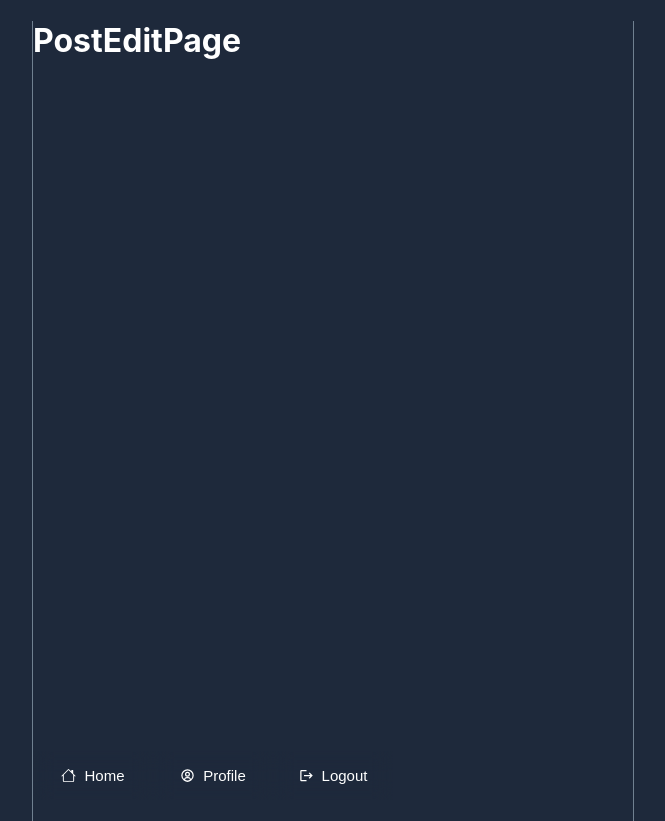
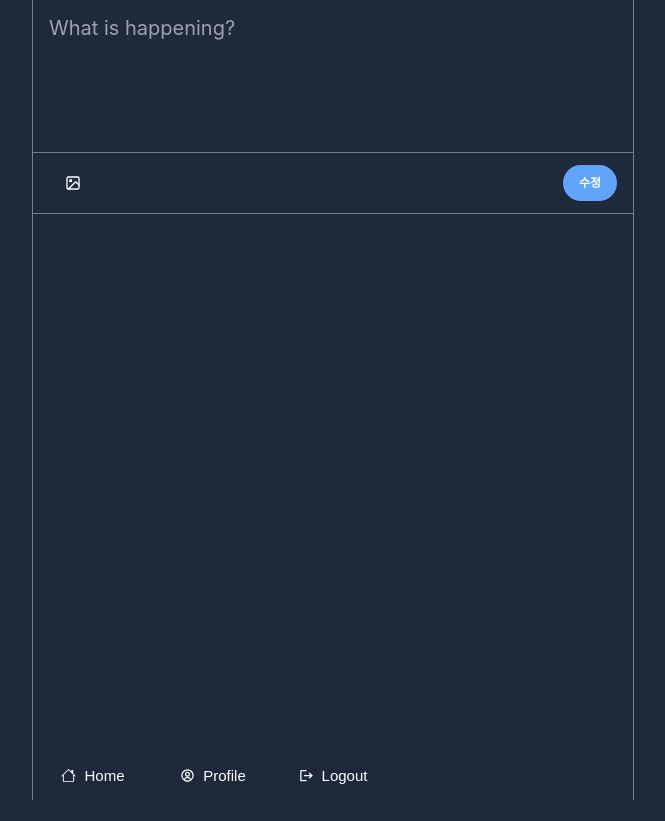
Before and after one commit to devHaemi/twitter, a React (Create React App) app: page /posts/edit/1 in a window 1280 px wide. Shown: the whole page, without its empty margins (307-972 px from the left). After the commit the page ends 800 px from the top, so only its background shows below. Built offline with nearby package versions, Linux system fonts and the light colour scheme; no server answers; the database is empty; sample sign-in values are in the browser's storage.

Commit message:
게시판 CRUD 구현

```diff
--- a/src/components/Router.tsx
+++ b/src/components/Router.tsx
@@ -2,9 +2,9 @@
 
 import HomePage from 'pages/home';
 import PostListPage from 'pages/posts';
-import PostDetailPage from 'pages/home/detail';
-import PostNewPage from 'pages/posts/new/new';
-import PostEditPage from 'pages/posts/edit/edit';
+import PostDetailPage from 'pages/posts/detail';
+import PostNewPage from 'pages/posts/new';
+import PostEditPage from 'pages/posts/edit';
 import ProfilePage from 'pages/profile';
 import ProfileEditPage from 'pages/profile/edit/edit';
 import NotificationsPage from 'pages/notifications';
--- a/src/components/posts/PostBox.tsx
+++ b/src/components/posts/PostBox.tsx
@@ -1,6 +1,12 @@
+import { useContext } from 'react';
+import { deleteDoc, doc } from 'firebase/firestore';
+import { Link, useNavigate } from 'react-router-dom';
 import { FaUserCircle } from 'react-icons/fa';
 import { AiFillHeart } from 'react-icons/ai';
-import { Link } from 'react-router-dom';
+import { toast } from 'react-toastify';
+
+import { db } from 'firebaseApp';
+import AuthContext from 'context/AuthContext';
 import { PostProps } from 'pages/home';
 
 interface PostBoxProps {
@@ -8,7 +14,17 @@
 }
 
 export default function PostBox({ post }: PostBoxProps) {
-  const handleDelete = () => {};
+  const { user } = useContext(AuthContext);
+  const navigate = useNavigate();
+
+  const handleDelete = async () => {
+    const confirm = window.confirm('해당 게시글을 삭제하시겠습니까?');
+    if (confirm) {
+      await deleteDoc(doc(db, 'posts', post.id));
+      toast.success('게시글이 삭제되었습니다.');
+      navigate('/');
+    }
+  };
 
   return (
     <div className='post__box'>
@@ -30,15 +46,22 @@
           <div className='post__box-content'>{post?.content}</div>
         </div>
       </Link>
+
       <div className='post__box-footer'>
+        {user?.uid === post?.uid && (
           <>
-          <button type='button' className='post__delete' onClick={handleDelete}>
+            <button
+              type='button'
+              className='post__delete'
+              onClick={handleDelete}
+            >
               Delete
             </button>
             <button type='button' className='post__edit'>
               <Link to={`/posts/edit/${post?.id}`}>Edit</Link>
             </button>
           </>
+        )}
         <button type='button' className='post__likes'>
           <AiFillHeart />
           {post?.likeCount || 0}
--- /dev/null
+++ b/src/components/posts/PostEditForm.tsx
@@ -0,0 +1,93 @@
+import { useCallback, useContext, useEffect, useState } from 'react';
+import { getDoc, doc, updateDoc } from 'firebase/firestore';
+import { useNavigate, useParams } from 'react-router-dom';
+import { FiImage } from 'react-icons/fi';
+import { toast } from 'react-toastify';
+
+import AuthContext from 'context/AuthContext';
+import { db } from 'firebaseApp';
+import { PostProps } from 'pages/home';
+
+export default function PostEditForm() {
+  const [post, setPost] = useState<PostProps | null>(null);
+  const [content, setContent] = useState<string>('');
+  const params = useParams();
+  const { user } = useContext(AuthContext);
+  const navigate = useNavigate();
+
+  const getPost = useCallback(async () => {
+    if (params.id) {
+      const docRef = doc(db, 'posts', params.id);
+      const docSnapshot = await getDoc(docRef);
+
+      setPost({
+        ...(docSnapshot.data() as PostProps),
+        id: docSnapshot.id,
+      });
+      setContent((docSnapshot?.data() as unknown as PostProps)?.content || '');
+    }
+  }, [params.id]);
+
+  useEffect(() => {
+    if (params.id) getPost();
+  }, [getPost]);
+
+  const handleFileUpload = () => {
+    //
+  };
+
+  const handleSubmit = async (e: any) => {
+    e.preventDefault();
+
+    try {
+      if (post) {
+        const postRef = doc(db, 'posts', post.id);
+        await updateDoc(postRef, {
+          content: content,
+        });
+        navigate(`/posts/${post?.id}`);
+        toast.success('게시글을 수정했습니다.');
+      }
+    } catch (error) {
+      console.log(error);
+    }
+  };
+
+  const handleChange = (e: React.ChangeEvent<HTMLTextAreaElement>) => {
+    const { name, value } = e.target;
+
+    if (name === 'content') {
+      setContent(value);
+    }
+  };
+
+  return (
+    <form className='post-form' onSubmit={handleSubmit}>
+      <textarea
+        className='post-form__textarea'
+        required
+        name='content'
+        id='content'
+        placeholder='What is happening?'
+        onChange={handleChange}
+        value={content}
+      />
+      <div className='post-form__submit-area'>
+        <label htmlFor='file-input' className='post-form__file'>
+          <FiImage className='post-form__file-icon' />
+        </label>
+        <input
+          type='file'
+          name='file-input'
+          accept='image/*'
+          onChange={handleFileUpload}
+          className='hidden'
+        />
+        <input type='submit' value='수정' className='post-form__submit-btn' />
+      </div>
+    </form>
+  );
+}
+function userEffect(arg0: () => void, arg1: (() => Promise<void>)[]) {
+  throw new Error('Function not implemented.');
+}
--- a/src/pages/home/detail.tsx
+++ /dev/null
@@ -1,7 +0,0 @@
-export default function PostDetailPage() {
-  return (
-    <div>
-      <h1>PostDetailPage</h1>
-    </div>
-  );
-}
--- a/src/pages/home/index.tsx
+++ b/src/pages/home/index.tsx
@@ -40,8 +40,7 @@
             id: doc.id,
           };
         });
-
-        console.log(dataObj);
+        setPosts(dataObj as PostProps[]);
       });
     }
   }, []);
--- /dev/null
+++ b/src/pages/posts/detail.tsx
@@ -0,0 +1,45 @@
+import { useCallback, useEffect, useState } from 'react';
+import { useNavigate, useParams } from 'react-router-dom';
+import { doc, getDoc } from 'firebase/firestore';
+import { IoIosArrowBack } from 'react-icons/io';
+
+import { db } from 'firebaseApp';
+import { PostProps } from 'pages/home';
+import PostBox from 'components/posts/PostBox';
+import Loader from 'components/loader/Loader';
+import { get } from 'http';
+
+export default function PostDetailPage() {
+  const [post, setPost] = useState<PostProps | null>(null);
+  const params = useParams();
+  const navigate = useNavigate();
+
+  const getPost = useCallback(async () => {
+    if (params.id) {
+      const docRef = doc(db, 'posts', params.id);
+      const docSnapshot = await getDoc(docRef);
+
+      setPost({
+        ...(docSnapshot.data() as PostProps),
+        id: docSnapshot.id,
+      });
+    }
+  }, [params.id]);
+
+  useEffect(() => {
+    if (params.id) {
+      getPost();
+    }
+  }, [getPost]);
+
+  return (
+    <div className='post'>
+      <div className='post__header'>
+        <button type='button' onClick={() => navigate(-1)}>
+          <IoIosArrowBack className='post__header-btn' />
+        </button>
+      </div>
+      {post ? <PostBox post={post} /> : <Loader />}
+    </div>
+  );
+}
--- /dev/null
+++ b/src/pages/posts/edit.tsx
@@ -0,0 +1,5 @@
+import PostEditForm from 'components/posts/PostEditForm';
+
+export default function PostEditPage() {
+  return <PostEditForm />;
+}
--- a/src/pages/posts/edit/edit.tsx
+++ /dev/null
@@ -1,7 +0,0 @@
-export default function PostEditPage() {
-  return (
-    <div>
-      <h1>PostEditPage</h1>
-    </div>
-  );
-}
```
Also changed, not shown: src/pages/posts/new.tsx (renamed from src/pages/posts/new/new.tsx). Lines whose indentation alone changed are shown as unchanged.
